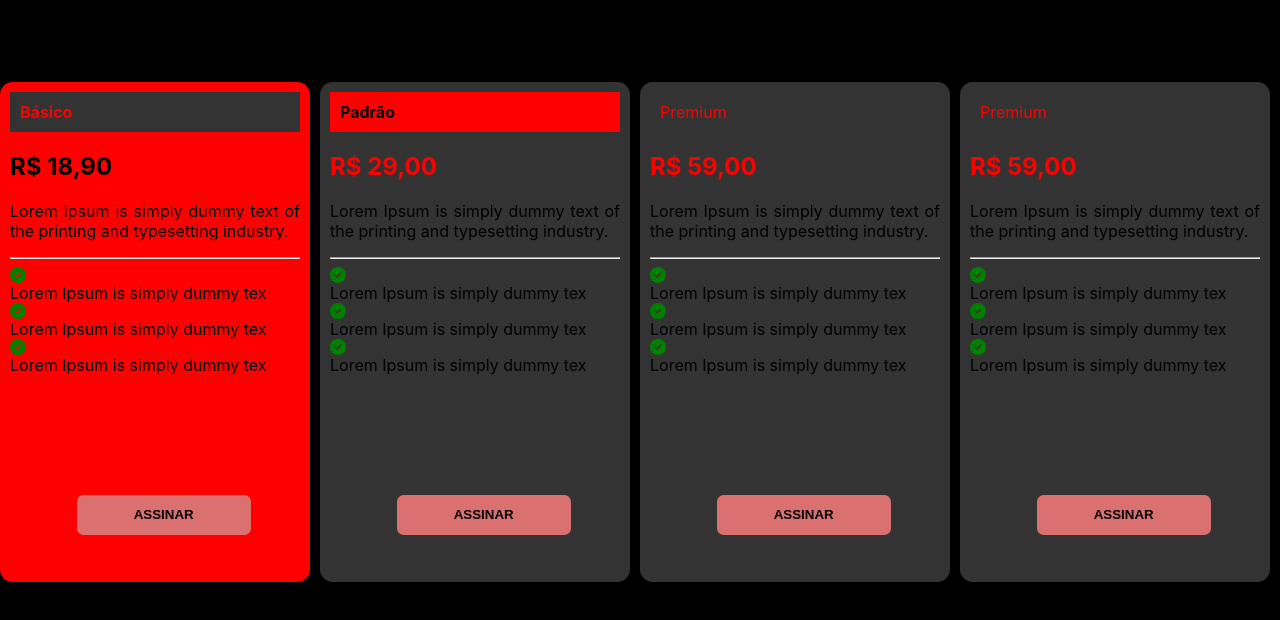
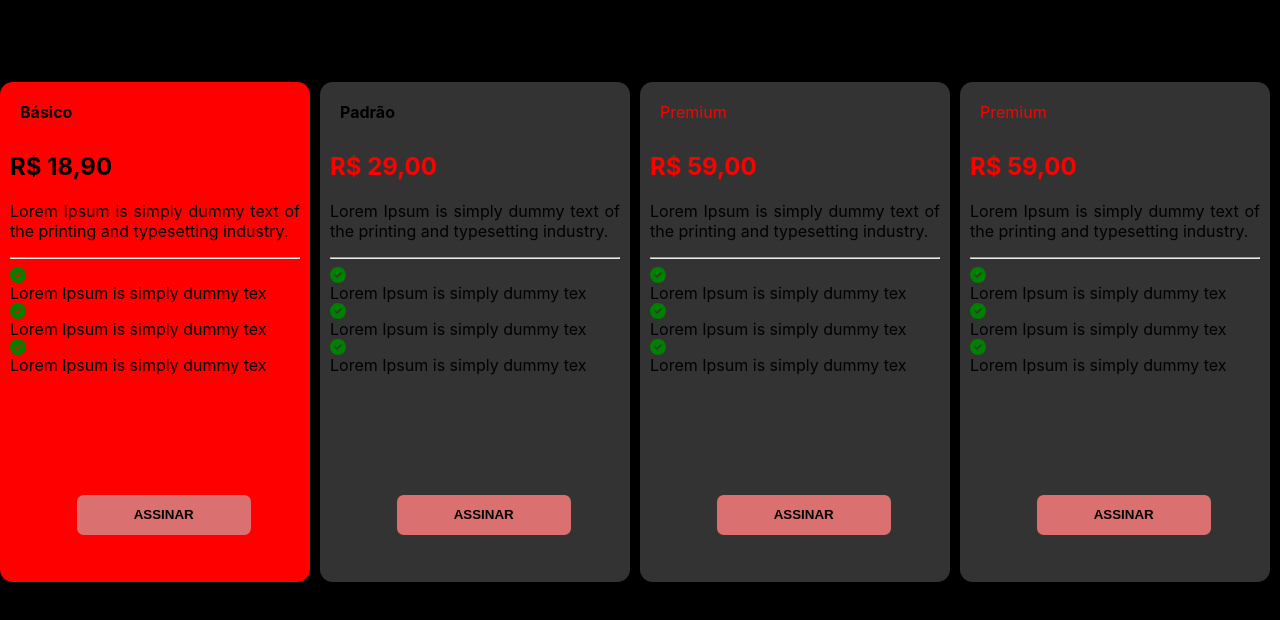
Before and after one commit to EsterSena/netflix_plan_clone, a React (Create React App) app: page / in a window 1280 px wide. Shown: the top 620 px of the page. Built offline with nearby package versions, Linux system fonts and the light colour scheme.

Commit message:
up header

```diff
--- a/src/components/Styles/Card.css
+++ b/src/components/Styles/Card.css
@@ -23,8 +23,6 @@ body {
 }
 
 #basico {
-    background-color: #333;
-    color: red;
     padding: 10px;
     font-weight: bold;
 }
@@ -43,7 +41,6 @@ body {
 }
 
 #padrao {
-    background-color: red;
     font-weight: bold;
     padding: 10px;
 }
```
